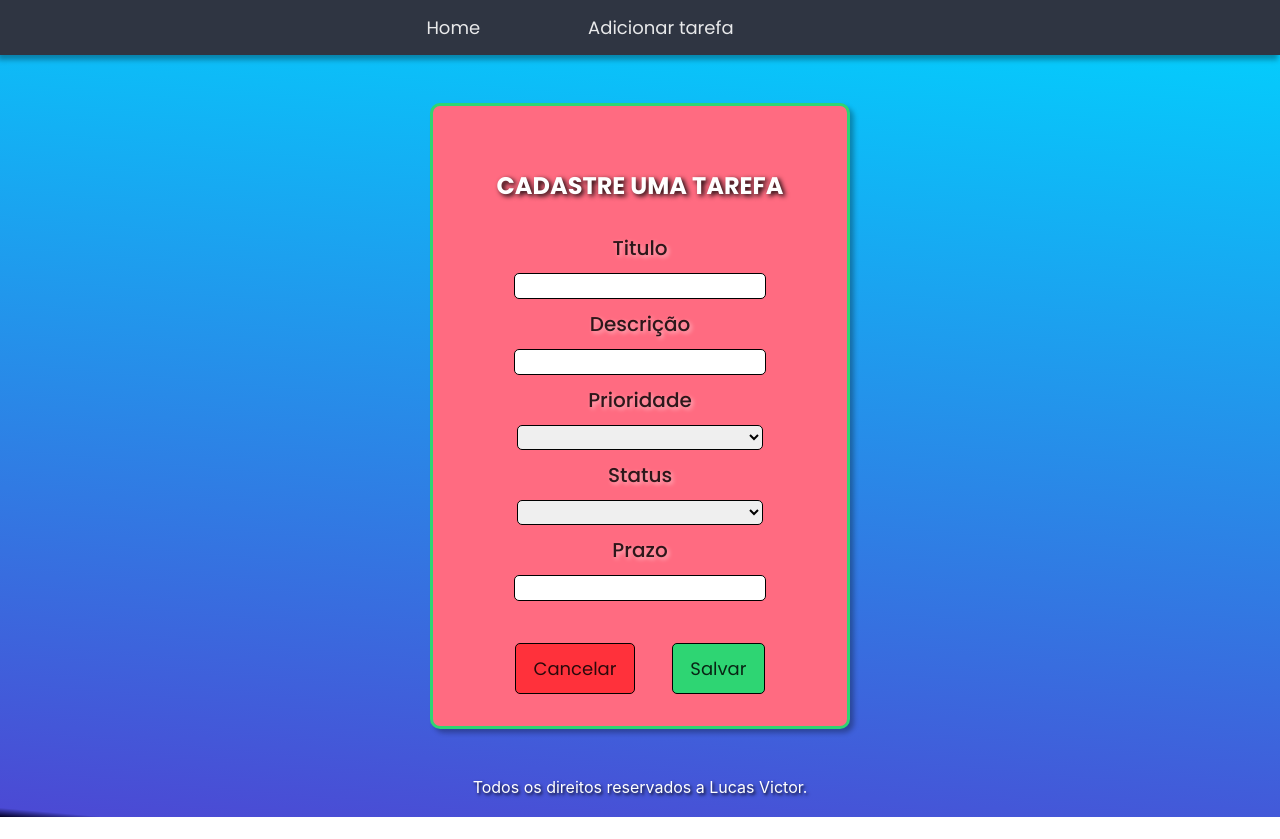
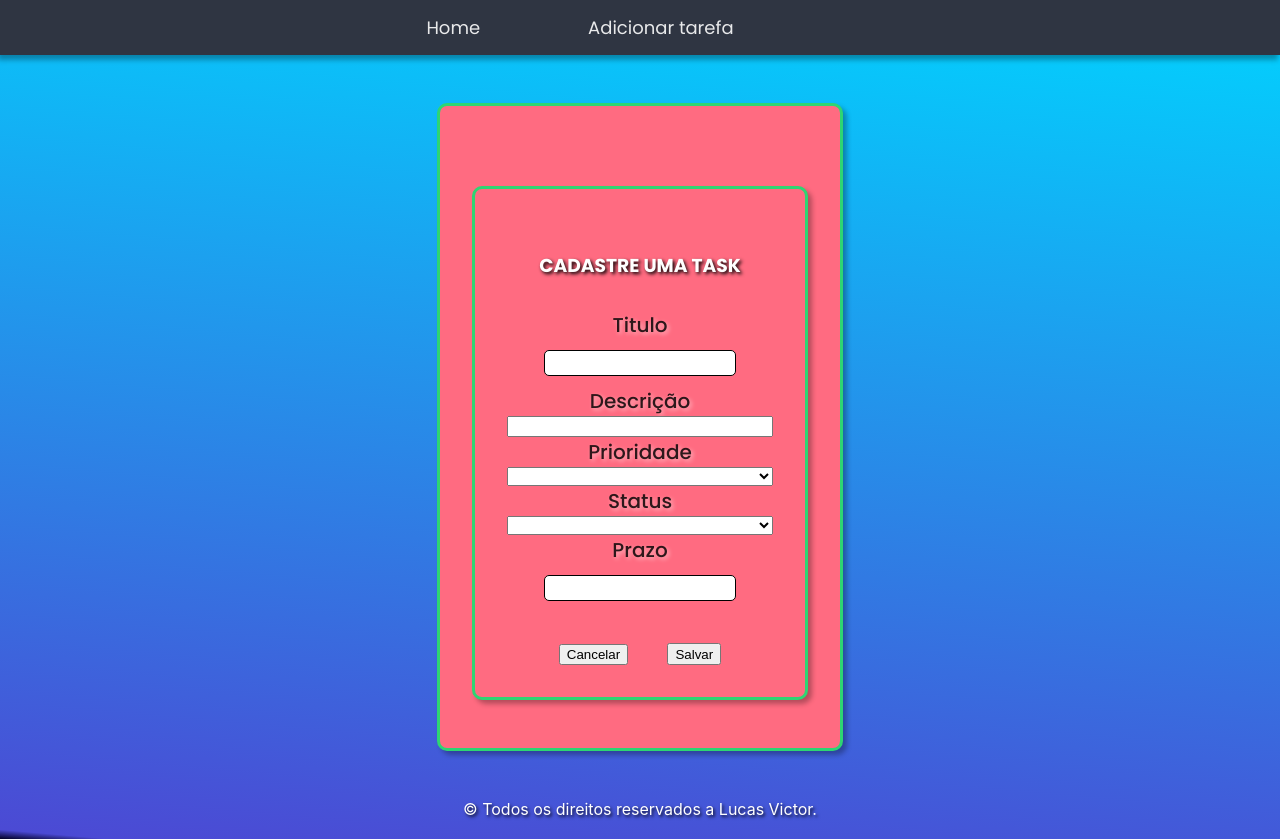
Before and after one commit to lucasmbrute2/frontend-to-do-list-react, a React (Create React App) app: page /add in a window 1280 px wide. Before the commit the page ends 817 px from the top, so only its background shows below. Built offline with nearby package versions, Linux system fonts and the light colour scheme; the HTML template or start-up script is replaced by a standard one.

Commit message:
componente form

```diff
--- a/package.json
+++ b/package.json
@@ -3,11 +3,15 @@
   "version": "0.1.0",
   "private": true,
   "dependencies": {
+    "@emotion/react": "^11.4.1",
+    "@emotion/styled": "^11.3.0",
+    "@material-ui/core": "^5.0.0-beta.5",
     "@testing-library/jest-dom": "^5.11.4",
     "@testing-library/react": "^11.1.0",
     "@testing-library/user-event": "^12.1.10",
     "react": "^17.0.2",
     "react-dom": "^17.0.2",
+    "react-responsive-modal": "^6.1.0",
     "react-router-dom": "^5.3.0",
     "react-scripts": "4.0.3",
     "sass": "^1.41.0",
--- a/src/components/shared/Footer/Footer.js
+++ b/src/components/shared/Footer/Footer.js
@@ -1,10 +1,11 @@
 import React from "react";
 import "./Footer.scss"
+const copy = "\u00a9"
 
 const Footer = ()=>{
     return(
         <footer className="footer">
-            Todos os direitos reservados a Lucas Victor.
+            {copy} Todos os direitos reservados a Lucas Victor.
         </footer>
     )
 }
--- a/src/components/shared/Form/Formulario.js
+++ b/src/components/shared/Form/Formulario.js
@@ -6,17 +6,7 @@ import { Link } from "react-router-dom";
 const Formulario = ({ props , titulo , rotaBttnCancelar })=>{
     const [fields,setFields] = useState({});
     const [funcao,setFuncao] = useState(true)
-    const id = props.match.params.id
 
-    useEffect(()=>{
-        getTaskById()
-    },[])
-
-    const getTaskById = async ()=>{
-        const response = await Api.buildGetRequestId(id)
-        const data = await response.json()
-        setFields(data)
-    }
     const handleFieldsChange = (e)=>{
         const auxFields = { ...fields }
         auxFields[e.target.name] = e.target.value
--- a/src/pages/addTask/addTask.js
+++ b/src/pages/addTask/addTask.js
@@ -2,7 +2,7 @@ import React, { useEffect , useState } from "react";
 import { Api } from "../../api/api";
 import "./addTask.scss"
 import { Link } from "react-router-dom"
-//import Formulario from "../../components/shared/Form/Formulario"
+import Formulario from "../../components/shared/Form/Formulario"
 
 const AddTask = (props)=>{
     const [fields,setFields] = useState({});
@@ -25,45 +25,7 @@ const AddTask = (props)=>{
 
     return(
         <section className='add'>
-            <h1 className="add-h1">Cadastre uma tarefa</h1>
-            <form className="add-form" onSubmit={handleSubmit}>
-                <div className="add-form-group">
-                    <label htmlFor="titulo" className="add-form-group-label">Titulo</label>
-                    <input onChange={handleFieldsChange} type ="text"name="titulo" className="add-form-group-input"></input>
-                </div>
-                <div className="add-form-group">
-                    <label htmlFor="descricao" className="add-form-group-label">Descrição</label>
-                    <input  onChange={handleFieldsChange} className="add-form-group-input" name="descricao"></input>
-                </div>
-                <div className="add-form-group">
-                    <label htmlFor="prioridade"className="add-form-group-label">Prioridade</label>
-                    <select onChange={handleFieldsChange}className="add-form-group-input" name="prioridade">
-                        <option></option>
-                        <option value="alta">Alta</option>
-                        <option value="media">Média</option>
-                        <option value="baixa">Baixa</option>
-                    </select>
-                </div>
-                <div className="add-form-group">
-                    <label htmlFor="estado"className="add-form-group-label">Status</label>
-                    <select onChange={handleFieldsChange}className="add-form-group-input" name="estado">
-                        <option></option>
-                        <option value="fazer" >Fazer</option>
-                        <option value="fazendo" >Fazendo</option>
-                        <option value="feito" >Feito</option>
-                    </select>
-                </div>
-                <div className="add-form-group">
-                    <label htmlFor="prazo"className="add-form-group-label">Prazo</label>
-                    <input onChange={handleFieldsChange} className="add-form-group-input" name="prazo"></input>
-                </div>
-                <div className="add-form-buttons">
-                    <Link to="/">
-                        <button className="add-form-buttons-send">Cancelar</button>
-                    </Link>
-                    <button type="submit" className="add-form-buttons-send-salvar">Salvar</button>
-                </div>
-            </form>
+            <Formulario titulo='Cadastre uma Task'/>
         </section>
     )
 };
--- a/src/pages/editTask/editTask.js
+++ b/src/pages/editTask/editTask.js
@@ -1,7 +1,7 @@
 import React, { useEffect , useState } from "react";
 import { Api } from "../../api/api";
 import { Link } from "react-router-dom";
-//import Formulario from "../../components/shared/Form/Formulario";
+import Formulario from "../../components/shared/Form/Formulario";
 import "./editTask.scss";
 
 const EditTask = (props)=>{
@@ -31,46 +31,7 @@ const EditTask = (props)=>{
     }
     return(
         <section className="add">
-            <h1 className="add-h1">Cadastre um filme</h1>
-            <form className="add-form" onSubmit={handleSubmit}>
-                <div className="add-form-group">
-                    <label htmlFor="titulo" className="add-form-group-label">Titulo</label>
-                    <input onChange={handleFieldsChange} value={fields.titulo}type ="text"name="titulo" className="add-form-group-input"></input>
-                </div>
-                <div className="add-form-group">
-                    <label htmlFor="descricao" className="add-form-group-label">Descrição</label>
-                    <input  onChange={handleFieldsChange} value={fields.descricao} className="add-form" name="descricao"></input>
-                </div>
-                <div className="add-form-group">
-                    <label htmlFor="prioridade"className="add-form-group-label">Prioridade</label>
-                    <select onChange={handleFieldsChange}className="add-form-group-select" name="prioridade">
-                        <option></option>
-                        <option value="Alta">Alta</option>
-                        <option value="Media">Média</option>
-                        <option value="Baixa">Baixa</option>
-                    </select>
-                </div>
-                <div className="add-form-group">
-                    <label htmlFor="estado"className="add-form-group-label">Status</label>
-                    <select onChange={handleFieldsChange}className="add-form-group-select" name="estado">
-                        <option></option>
-                        <option value="Fazer" >Fazer</option>
-                        <option value="Fazendo" >Fazendo</option>
-                        <option value="Feito" >Feito</option>
-                    </select>
-                </div>
-                <div className="add-form-group">
-                    <label htmlFor="prazo"className="add-form-group-label">Prazo</label>
-                    <input onChange={handleFieldsChange} value={fields.prazo}className="add-form-group-input" name="prazo"></input>
-                </div>
-                <div className="add-form-buttons">
-                    <Link to="/">
-                        <button className="add-form-buttons-cancelar">Cancelar</button>
-                    </Link>
-                    <button type="submit" className="add-form-buttons-salvar">Salvar</button>
-                </div>
-            </form>
-
+           <Formulario titulo='Editar uma tarefa'/>
         </section>
     )
 };
--- /dev/null
+++ b/src/pages/viewTask/styleModal.scss
@@ -0,0 +1,3 @@
+.bttn-excluir2{
+
+}
--- a/src/pages/viewTask/viewTask.js
+++ b/src/pages/viewTask/viewTask.js
@@ -2,15 +2,26 @@ import React, { useEffect , useState } from "react";
 import "./viewTask.scss"
 import { Api } from "../../api/api"
 import { Link } from "react-router-dom";
+import 'react-responsive-modal/styles.css';
+import { Modal } from 'react-responsive-modal';
+import ReactDOM from 'react-dom';
+import "./styleModal.scss";
 
+const Style = {
+    color: '#000',
+
+}
 const ViewTask = (props)=>{
     const id = props.match.params.id
     const [tarefa,setTarefa] = useState({})
+    const [open, setOpen] = useState(false);
 
     useEffect(()=>{
         getTaskById();
     },[])
 
+    const onOpenModal = () => setOpen(true);
+    const onCloseModal = () => setOpen(false);
     const getTaskById = async ()=>{
         const response = await Api.buildGetRequestId(id);
         const data = await response.json();
@@ -38,7 +49,12 @@ const ViewTask = (props)=>{
                 <Link to= {`/edit/${tarefa._id}`} className="bttn-editar">
                     <button >Editar</button>
                 </Link>
-                <button onClick={handleDelete}className="bttn-excluir">Excluir</button>
+                <button onClick={onOpenModal} className="bttn-excluir">Excluir</button>
+                <Modal open={open} onClose={onCloseModal} center>
+                    <h2 style={{ color: 'red' }}>Tem certeza que deseja excluir ?</h2>
+                    <button className='bttn-excluir2'onClick={handleDelete}>Excluir</button>
+                    <button onClick={onCloseModal}>Cancelar</button>
+                </Modal>
             </div>
 
 
```
Also changed, not shown: src/components/shared/Footer/Footer.scss (line endings or trailing spaces), 1 other file (tests, documents, lock files or other folders).
